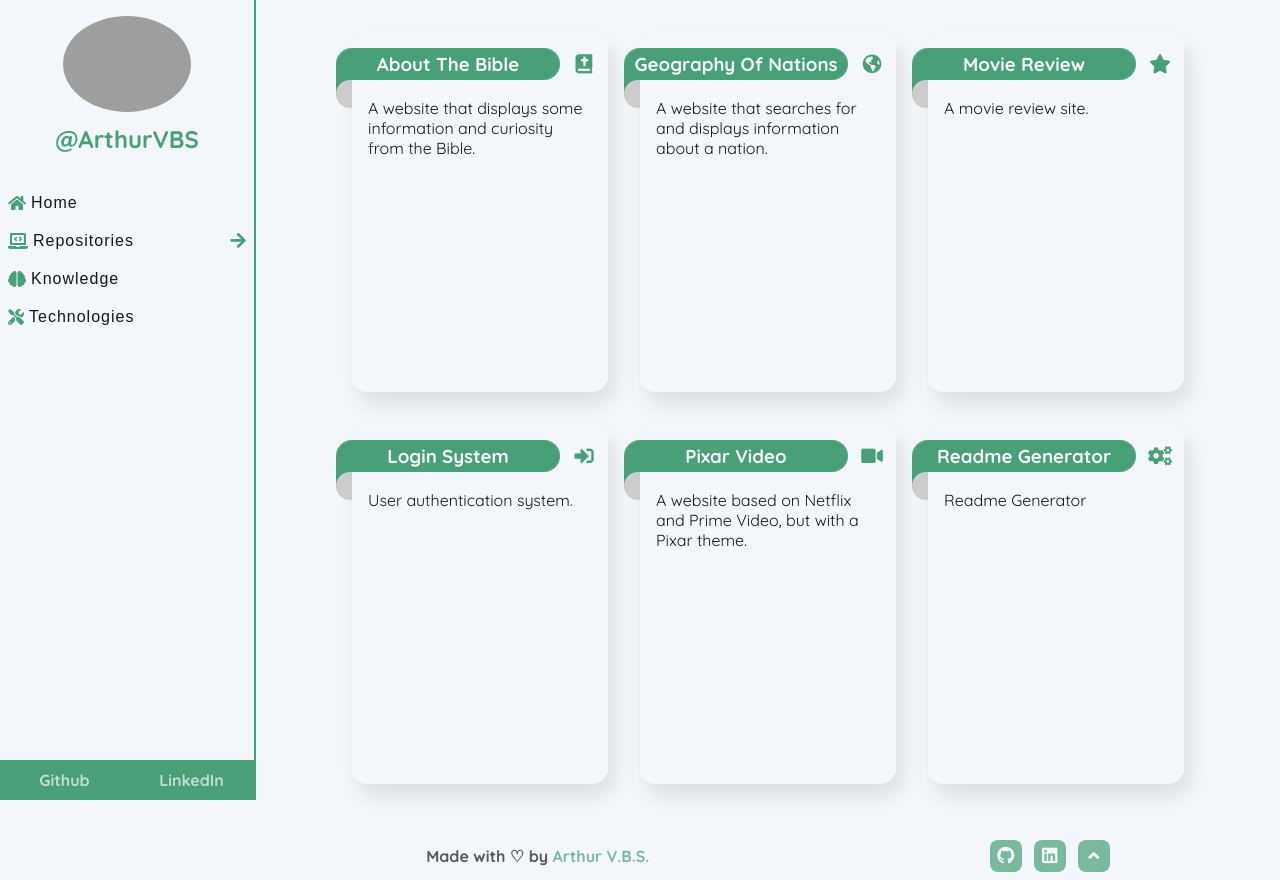
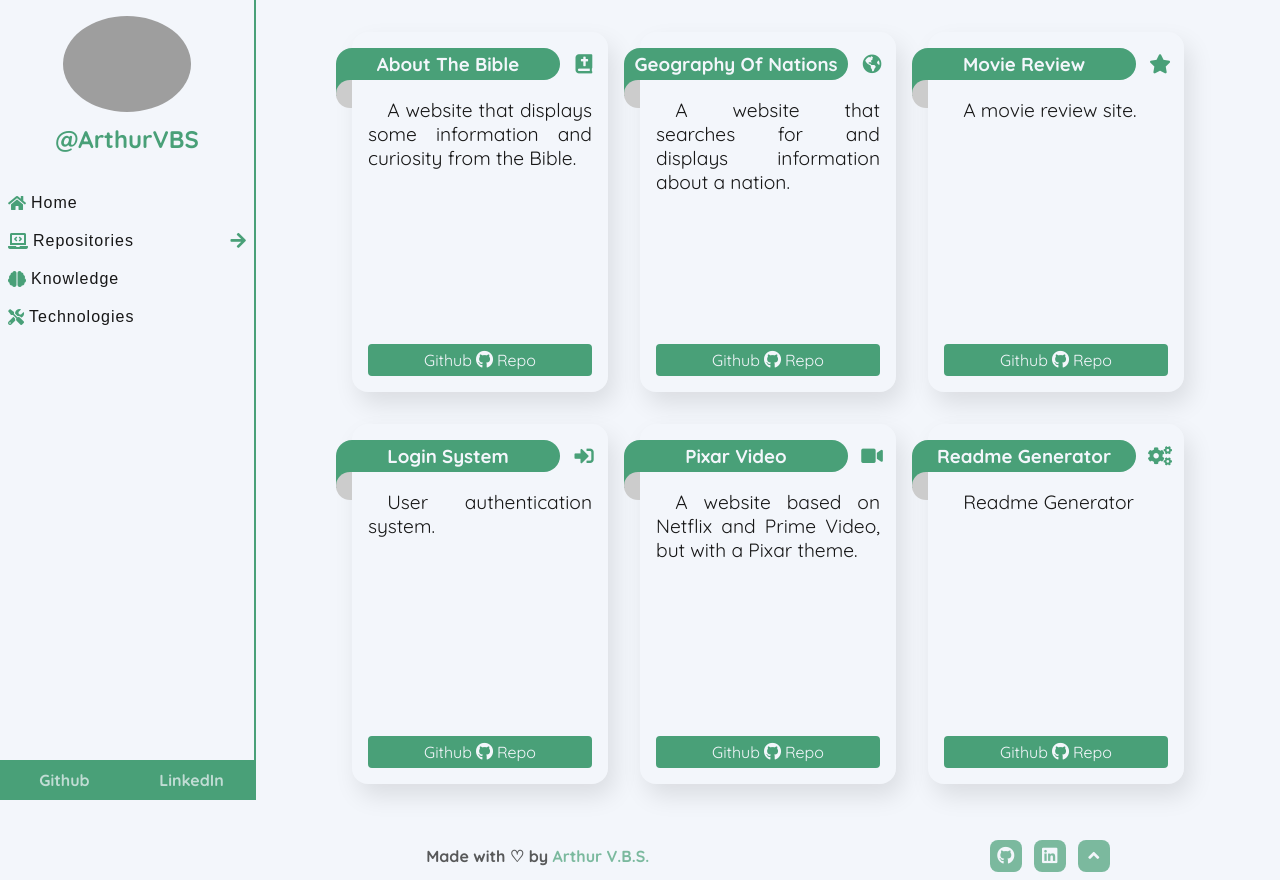
Before and after one commit to ArthurVBS/HomePage, a Next.js app: page / in a window 1280 px wide. Both pictures are taken after a click on the element "repositories". Built offline with nearby package versions, Linux system fonts and the light colour scheme; grey boxes are pictures that could not be loaded.

Commit message:
Add a link on ribbon shape card

```diff
--- a/src/components/ribbonShapeCard/index.tsx
+++ b/src/components/ribbonShapeCard/index.tsx
@@ -4,6 +4,7 @@ import {
   Content,
   ContentBox,
   Icon,
+  Link,
   RibbonShape,
   Title,
 } from './styles'
@@ -12,9 +13,10 @@ type Props = {
   title: string
   content: string
   icon: string
+  link: string
 }
 
-const RibbonShapeCard: React.FC<Props> = ({ title, content, icon }) => {
+const RibbonShapeCard: React.FC<Props> = ({ title, content, icon, link }) => {
   return (
     <Container data-aos="fade-up">
       <RibbonShape>
@@ -23,6 +25,9 @@ const RibbonShapeCard: React.FC<Props> = ({ title, content, icon }) => {
       <Icon className={icon}></Icon>
       <ContentBox>
         <Content>{content}</Content>
+        <Link href={link} target="_blank">
+          Github <i className="fab fa-github"></i>Repo
+        </Link>
       </ContentBox>
     </Container>
   )
--- a/src/components/ribbonShapeCard/styles.ts
+++ b/src/components/ribbonShapeCard/styles.ts
@@ -72,7 +72,38 @@ export const ContentBox = styled.div`
   left: 0;
   width: 100%;
   height: calc(100% - 50px);
+  display: flex;
+  flex-direction: column;
+  justify-content: space-between;
   padding: 16px;
 `
 
-export const Content = styled.p``
+export const Content = styled.p`
+  text-indent: 1em;
+  text-align: justify;
+  font-size: 1.2em;
+`
+
+export const Link = styled.a`
+  background-color: ${props => props.theme.primary};
+  color: ${props => props.theme.background};
+  display: flex;
+  justify-content: center;
+  align-items: center;
+  width: 100%;
+  min-height: 16px;
+  padding: 4px;
+  gap: 4px;
+  border: 2px solid ${props => props.theme.primary};
+  border-radius: 4px;
+  transition: background-color 0.4s, color 0.4s;
+
+  :hover {
+    background-color: ${props => props.theme.background};
+    color: ${props => props.theme.primary};
+  }
+
+  i {
+    font-size: 1.1em;
+  }
+`
--- a/src/pages/repo/index.tsx
+++ b/src/pages/repo/index.tsx
@@ -10,31 +10,37 @@ const Repo: React.FC = () => {
           title="About The Bible"
           content="A website that displays some information and curiosity from the Bible."
           icon="fas fa-bible"
+          link="https://github.com/ArthurVBS/AboutTheBible"
         />
         <RibbonShapeCard
           title="Geography Of Nations"
           content="A website that searches for and displays information about a nation."
           icon="fas fa-globe-americas"
+          link="https://github.com/ArthurVBS/GeographyOfNations"
         />
         <RibbonShapeCard
           title="Movie Review"
           content="A movie review site."
           icon="fas fa-star"
+          link="https://github.com/ArthurVBS/MovieReview"
         />
         <RibbonShapeCard
           title="Login System"
           content="User authentication system."
           icon="fas fa-sign-in-alt"
+          link="https://github.com/ArthurVBS/LoginSystem"
         />
         <RibbonShapeCard
           title="Pixar Video"
           content="A website based on Netflix and Prime Video, but with a Pixar theme."
           icon="fas fa-video"
+          link="https://github.com/ArthurVBS/PixarVideo"
         />
         <RibbonShapeCard
           title="Readme Generator"
           content="Readme Generator"
           icon="fas fa-cogs"
+          link="https://github.com/ArthurVBS/ReadmeGenerator"
         />
       </WrapperRibbonShapeCards>
     </Container>
```
